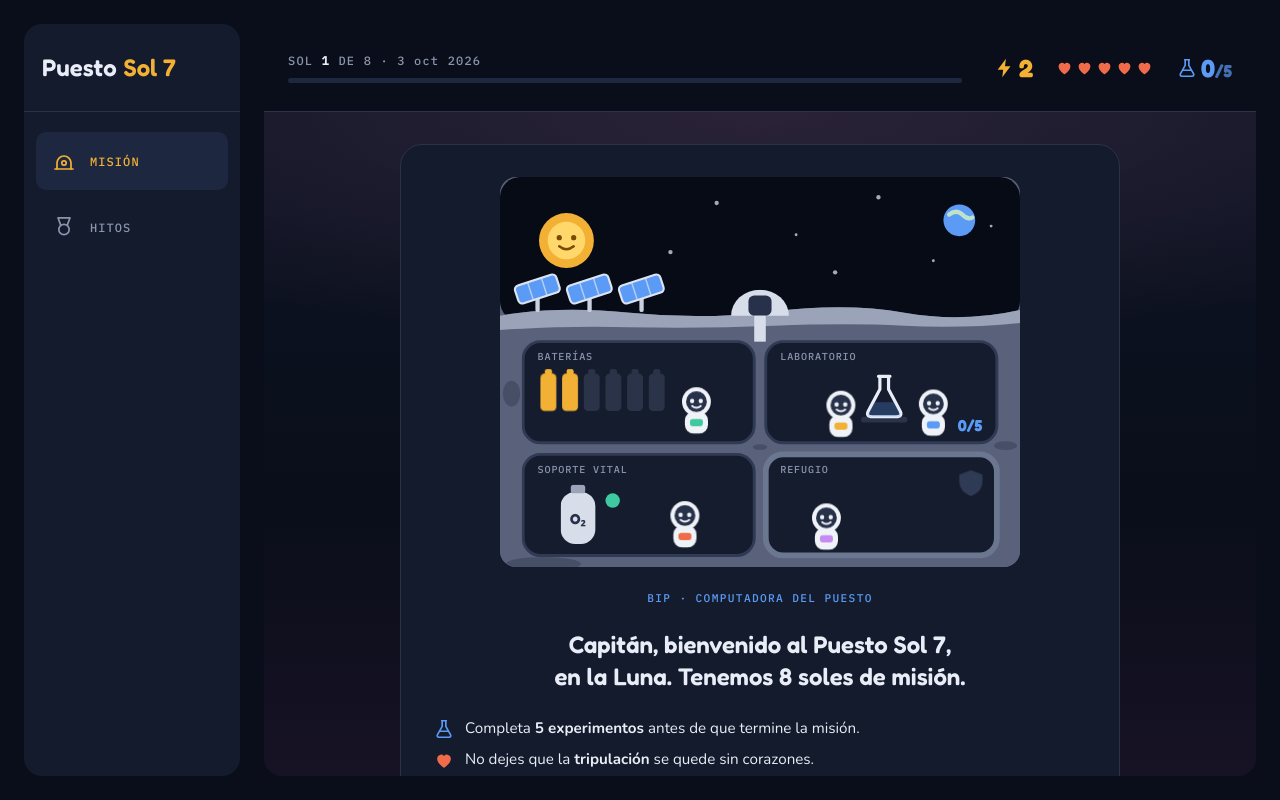
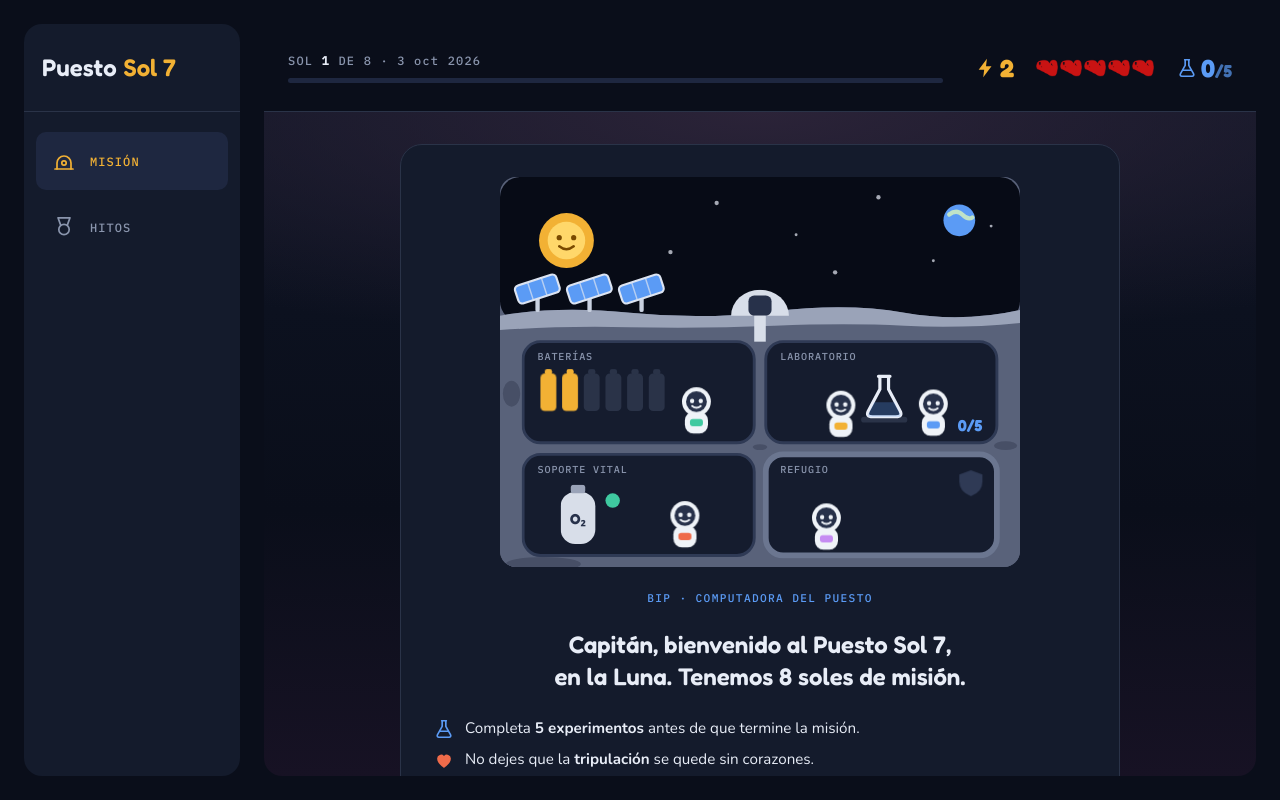
Before and after one commit to Mayayorigninal/puesto-sol-7, a React (Vite) app in the folder hackatoon-ts/: page / in a window 1280 px wide. Built offline with nearby package versions, Linux system fonts and the light colour scheme.

Commit message:
cambio de corazones

```diff
--- a/hackatoon-ts/src/components/ResourceBar.tsx
+++ b/hackatoon-ts/src/components/ResourceBar.tsx
@@ -11,7 +11,7 @@ export function ResourceBar({ resources }: { resources: Resources }) {
       </div>
       <div className={`recurso rec-trip${crew <= 2 ? ' bajo' : ''}`} role="img" aria-label={`Tripulación: ${crew} de ${rules.crewMax}`}>
         {Array.from({ length: rules.crewMax }, (_, index) => (
-          <Icon key={index} name="i-heart" className={index < crew ? '' : 'vacio'} />
+          <img key={index} src={`${import.meta.env.BASE_URL}assets/corazon.png`} alt="" className={`corazon${index < crew ? '' : ' vacio'}`} />
         ))}
       </div>
       <div className="recurso rec-ciencia" role="img" aria-label={`Ciencia: ${science} de ${rules.scienceGoal} experimentos`}>
--- a/hackatoon-ts/src/styles/game.css
+++ b/hackatoon-ts/src/styles/game.css
@@ -551,3 +551,9 @@ p.clima-aviso { margin: 0; font-size: .84rem; line-height: 1.4; }
   .escala { max-width: 420px; }
   .clima-chips span { font-size: .7rem; }
 }
+
+/* corazones dibujados por Joseph */
+.rec-trip img.corazon { width: 16px; height: 16px; display: block; }
+.rec-trip img.corazon.vacio { filter: grayscale(1) brightness(1.6); opacity: .35; }
+.rec-trip { gap: 2px; }
+@media (min-width: 768px) { .rec-trip img.corazon { width: 22px; height: 22px; } }
```
Also changed, not shown: hackatoon-ts/public/assets/corazon.png (added).
